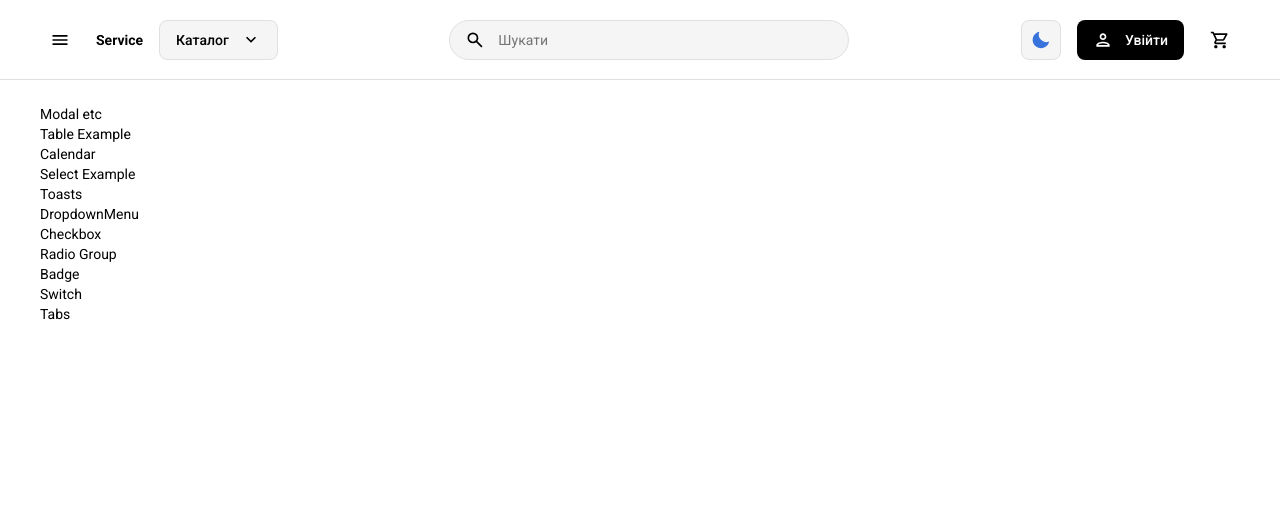
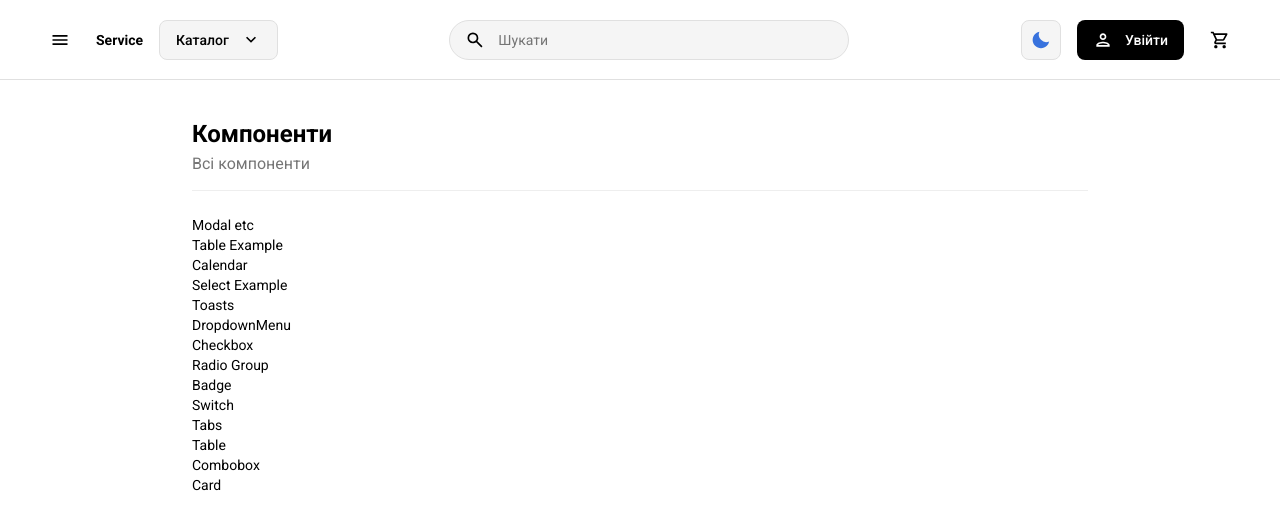
Before and after one commit to Solowayer/service-base, a Next.js app: page / in a window 1280 px wide. Shown: the top 530 px of the page. Built offline with nearby package versions, Linux system fonts and the light colour scheme.

Commit message:
Card, Page Heading, etc

```diff
--- /dev/null
+++ b/app/card/page.tsx
@@ -0,0 +1,22 @@
+import { Card, CardContent, CardDescription, CardFooter, CardHeader, CardTitle } from '@/components/ui/card'
+
+import React from 'react'
+
+export default function Page() {
+	return (
+		<>
+			<Card>
+				<CardHeader>
+					<CardTitle>Card Title</CardTitle>
+					<CardDescription>Card Description</CardDescription>
+				</CardHeader>
+				<CardContent>
+					<p>Card Content</p>
+				</CardContent>
+				<CardFooter>
+					<p>Card Footer</p>
+				</CardFooter>
+			</Card>
+		</>
+	)
+}
--- a/app/layout.tsx
+++ b/app/layout.tsx
@@ -1,3 +1,4 @@
+import MobileHeader from '@/components/layouts/mobile-header'
 import SiteHeader from '@/components/layouts/site-header'
 import { Toaster } from '@/components/ui/toast/toaster'
 import '@/styles/globals.css'
@@ -14,9 +15,10 @@ export const metadata: Metadata = {
 
 export default function RootLayout({ children }: { children: React.ReactNode }) {
 	return (
-		<html lang="en">
+		<html lang="en" data-theme="light">
 			<body className={roboto.className}>
 				<SiteHeader user={false} />
+				<MobileHeader user={false} />
 				<div className="px-10 mt-6">{children}</div>
 				<Toaster />
 			</body>
--- a/app/page.tsx
+++ b/app/page.tsx
@@ -1,19 +1,38 @@
+import React from 'react'
+import { PageDescription, PageHeading, PageTitle } from '@/components/layouts/page-heading'
 import Link from 'next/link'
+
+export const TempLink = ({ href, children }: { href: string; children: React.ReactNode }) => {
+	return (
+		<Link href={href} className="hover:underline">
+			{children}
+		</Link>
+	)
+}
 
 export default function Home() {
 	return (
-		<div className="flex flex-col">
-			<Link href="/modals">Modal etc</Link>
-			<Link href="/table">Table Example</Link>
-			<Link href="/calendar">Calendar</Link>
-			<Link href="/select">Select Example</Link>
-			<Link href="/toast">Toasts</Link>
-			<Link href="/dropdown-menu">DropdownMenu</Link>
-			<Link href="/checkbox">Checkbox</Link>
-			<Link href="/radio-group">Radio Group</Link>
-			<Link href="/badge">Badge</Link>
-			<Link href="/switch">Switch</Link>
-			<Link href="/tabs">Tabs</Link>
+		<div className="container flex flex-col gap-6 mt-10">
+			<PageHeading separated>
+				<PageTitle as="h2">Компоненти</PageTitle>
+				<PageDescription>Всі компоненти</PageDescription>
+			</PageHeading>
+			<div className="flex flex-col">
+				<TempLink href="modals">Modal etc</TempLink>
+				<TempLink href="/table">Table Example</TempLink>
+				<TempLink href="/calendar">Calendar</TempLink>
+				<TempLink href="/select">Select Example</TempLink>
+				<TempLink href="/toast">Toasts</TempLink>
+				<TempLink href="/dropdown-menu">DropdownMenu</TempLink>
+				<TempLink href="/checkbox">Checkbox</TempLink>
+				<TempLink href="/radio-group">Radio Group</TempLink>
+				<TempLink href="/badge">Badge</TempLink>
+				<TempLink href="/switch">Switch</TempLink>
+				<TempLink href="/tabs">Tabs</TempLink>
+				<TempLink href="/table">Table</TempLink>
+				<TempLink href="/combobox">Combobox</TempLink>
+				<TempLink href="/card">Card</TempLink>
+			</div>
 		</div>
 	)
 }
--- a/app/table/page.tsx
+++ b/app/table/page.tsx
@@ -1,17 +1,9 @@
 import React from 'react'
 import MOCK_DATA_TABLE from './MOCK_DATA_TABLE.json'
-import {
-	Table,
-	TableBody,
-	TableCell,
-	TableFooter,
-	TableHead,
-	TableHeader,
-	TableRowBody,
-	TableRow
-} from '@/components/ui/table'
+import { Table, TableBody, TableCell, TableHead, TableHeader, TableRow } from '@/components/ui/table'
 import { Button } from '@/components/ui/button'
-import { ChevronLeft, ChevronRight, ExpandMore } from '@/components/icons'
+import { Icons } from '@/components/icons'
+import { Badge } from '@/components/ui/badge'
 
 export default function Page() {
 	return (
@@ -19,35 +11,40 @@ export default function Page() {
 			<Table>
 				<TableHeader>
 					<TableRow>
-						<TableHead className="w-[100px]">Id</TableHead>
-						<TableHead>Product Name</TableHead>
-						<TableHead>Department</TableHead>
 						<TableHead>
-							<Button variant="ghost" size="small">
-								Price
-								<ExpandMore />
+							<Button variant="clear">
+								Товар <Icons.chevronDown />
 							</Button>
 						</TableHead>
+						<TableHead>ID</TableHead>
+						<TableHead>Назва</TableHead>
+						<TableHead>Категорія</TableHead>
+						<TableHead>Ціна</TableHead>
 					</TableRow>
 				</TableHeader>
 				<TableBody>
-					{MOCK_DATA_TABLE.map(data => (
-						<TableRowBody key={data.id}>
-							<TableCell>{data.id}</TableCell>
-							<TableCell>{data.product_name}</TableCell>
-							<TableCell>{data.department}</TableCell>
-							<TableCell>${data.price}</TableCell>
-						</TableRowBody>
+					{MOCK_DATA_TABLE.map(product => (
+						<TableRow key={product.id}>
+							<TableCell>
+								<span className="text-blue-500 hover:underline cursor-pointer">{product.product_name}</span>
+							</TableCell>
+							<TableCell>{product.id}</TableCell>
+							<TableCell>{product.product_name}</TableCell>
+							<TableCell>
+								<Badge variant="accent">{product.department}</Badge>
+							</TableCell>
+							<TableCell>{product.price}</TableCell>
+						</TableRow>
 					))}
 				</TableBody>
 			</Table>
 			<div className="flex items-center justify-end gap-4">
 				<Button variant="ghost" shape="round" size="icon-medium">
-					<ChevronLeft />
+					<Icons.chevronLeft />
 				</Button>
 				100
 				<Button variant="ghost" shape="round" size="icon-medium">
-					<ChevronRight />
+					<Icons.chevronRight />
 				</Button>
 			</div>
 		</div>
--- a/components/layouts/mobile-header.tsx
+++ b/components/layouts/mobile-header.tsx
@@ -0,0 +1,34 @@
+import Link from 'next/link'
+import { Input } from '../ui/input'
+
+import { Button } from '../ui/button'
+import { ButtonLink } from '../ui/button-link'
+import { Icons } from '../icons'
+
+type Props = {
+	user: boolean
+}
+
+export default function SiteHeader({ user }: Props) {
+	return (
+		<div className="md:hidden flex items-center h-20 bg-surface-primary border-primary border-b px-4 justify-between gap-4">
+			<div className="flex items-center gap-4">
+				<Button variant="clear" size="icon-medium">
+					<Icons.menu />
+				</Button>
+				<Link href="/" className="font-bold">
+					Service
+				</Link>
+			</div>
+			<Input icon={<Icons.search />} shape="round" placeholder="Шукати" className="w-full" />
+			<div className="flex items-center gap-4">
+				<ButtonLink href="#" size="icon-medium">
+					<Icons.person />
+				</ButtonLink>
+				<Button variant="clear" size="icon-medium">
+					<Icons.cart />
+				</Button>
+			</div>
+		</div>
+	)
+}
--- /dev/null
+++ b/components/layouts/page-heading.tsx
@@ -0,0 +1,62 @@
+import { cva, type VariantProps } from 'class-variance-authority'
+
+import { cn } from '@/lib/utils/cn'
+import { Separator } from '@/components/ui/separator'
+
+interface PageHeadingProps extends React.HTMLAttributes<HTMLDivElement> {
+	as?: React.ElementType
+	separated?: boolean
+}
+
+function PageHeading({ className, children, as: Comp = 'section', separated = false, ...props }: PageHeadingProps) {
+	return (
+		<Comp className={cn('grid gap-1', className)} {...props}>
+			{children}
+			{separated ? <Separator className="mt-2.5" /> : null}
+		</Comp>
+	)
+}
+
+const headingVariants = cva('font-bold leading-tight tracking-light', {
+	variants: {
+		size: {
+			default: 'text-xl md:text-2xl',
+			lg: 'text-4xl md:text-5xl'
+		}
+	},
+	defaultVariants: {
+		size: 'default'
+	}
+})
+
+interface PageTitleProps extends React.HTMLAttributes<HTMLHeadingElement>, VariantProps<typeof headingVariants> {
+	as?: 'h1' | 'h2' | 'h3' | 'h4' | 'h5' | 'h6'
+}
+
+function PageTitle({ className, size, as: Comp = 'h1', ...props }: PageTitleProps) {
+	return <Comp className={cn(headingVariants({ size, className }))} {...props} />
+}
+
+const descriptionVariants = cva('max-w-[750px] text-secondary', {
+	variants: {
+		size: {
+			default: 'text-md sm:text-lg',
+			lg: 'text-lg sm:text-xl'
+		}
+	},
+	defaultVariants: {
+		size: 'default'
+	}
+})
+
+interface PageDescriptionProps
+	extends React.HTMLAttributes<HTMLParagraphElement>,
+		VariantProps<typeof descriptionVariants> {
+	as?: React.ElementType
+}
+
+function PageDescription({ className, as: Comp = 'p', size, ...props }: PageDescriptionProps) {
+	return <Comp as="p" className={cn(descriptionVariants({ size, className }))} {...props} />
+}
+
+export { PageHeading, PageTitle, PageDescription }
--- a/components/layouts/site-header.tsx
+++ b/components/layouts/site-header.tsx
@@ -12,7 +12,7 @@ type Props = {
 
 export default function SiteHeader({ user }: Props) {
 	return (
-		<div className="flex items-center h-20 bg-surface-primary border-primary border-b px-10 justify-between gap-4">
+		<div className="md:flex hidden items-center h-20 bg-surface-primary border-primary border-b px-10 justify-between gap-4">
 			<div className="flex items-center gap-4">
 				<Button variant="clear" size="icon-medium">
 					<Icons.menu />
@@ -25,7 +25,7 @@ export default function SiteHeader({ user }: Props) {
 					<Icons.chevronDown />
 				</Button>
 			</div>
-			<Input icon={<Icons.search />} shape="round" placeholder="Шукати" className="w-[400px]" />
+			<Input icon={<Icons.search />} shape="round" placeholder="Шукати" className="lg:min-w-[400px] w-full" />
 			<div className="flex items-center gap-4">
 				<ThemeSwitcher />
 				<ButtonLink href="#">
--- /dev/null
+++ b/components/ui/card.tsx
@@ -0,0 +1,35 @@
+import * as React from 'react'
+
+import { cn } from '@/lib/utils/cn'
+
+const Card = React.forwardRef<HTMLDivElement, React.HTMLAttributes<HTMLDivElement>>(({ className, ...props }, ref) => (
+	<div ref={ref} className={cn('rounded border bg-primary shadow-sm', className)} {...props} />
+))
+Card.displayName = 'Card'
+
+const CardHeader = React.forwardRef<HTMLDivElement, React.HTMLAttributes<HTMLDivElement>>(
+	({ className, ...props }, ref) => <div ref={ref} className={cn('flex flex-col p-6', className)} {...props} />
+)
+CardHeader.displayName = 'CardHeader'
+
+const CardTitle = React.forwardRef<HTMLParagraphElement, React.HTMLAttributes<HTMLHeadingElement>>(
+	({ className, ...props }, ref) => <h3 ref={ref} className={cn('text-xl font-medium', className)} {...props} />
+)
+CardTitle.displayName = 'CardTitle'
+
+const CardDescription = React.forwardRef<HTMLParagraphElement, React.HTMLAttributes<HTMLParagraphElement>>(
+	({ className, ...props }, ref) => <p ref={ref} className={cn('text text-secondary', className)} {...props} />
+)
+CardDescription.displayName = 'CardDescription'
+
+const CardContent = React.forwardRef<HTMLDivElement, React.HTMLAttributes<HTMLDivElement>>(
+	({ className, ...props }, ref) => <div ref={ref} className={cn('p-6 pt-0', className)} {...props} />
+)
+CardContent.displayName = 'CardContent'
+
+const CardFooter = React.forwardRef<HTMLDivElement, React.HTMLAttributes<HTMLDivElement>>(
+	({ className, ...props }, ref) => <div ref={ref} className={cn('flex items-center p-6 pt-0', className)} {...props} />
+)
+CardFooter.displayName = 'CardFooter'
+
+export { Card, CardHeader, CardFooter, CardTitle, CardDescription, CardContent }
```
